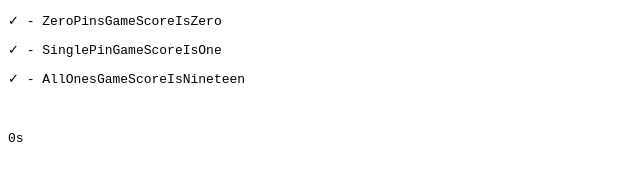
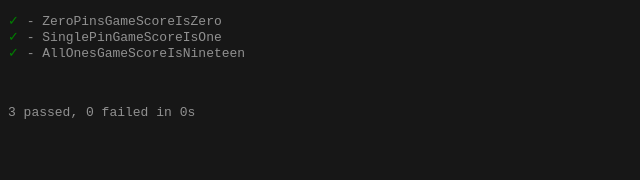
Before and after one commit to whatbirdisthat/browser-kata, a plain HTML site: page index.html in a window 1280 px wide. Shown: the whole page, without its empty margins (0-640 px from the left). Drawn offline with Linux system fonts and the light colour scheme.

Commit message:
improved presentation

```diff
--- a/index.html
+++ b/index.html
@@ -5,6 +5,12 @@
 		<script src="game.js"></script>
 		<script src="test-runner.js"></script>
 		<script src="tests.js"></script>
+<style type="text/css">
+body {
+  background: #171717;
+    color: #919191;
+}
+</style>
 	</head>
 	<body>
     <pre id="test-output"></pre>
--- a/test-runner.js
+++ b/test-runner.js
@@ -10,25 +10,39 @@ function assertEquals(expected, actual) {
 function runTests(theTests) {
 
   let startTime = new Date()
+  var passCount = 0
+  var failCount = 0
+
+  document.write("<pre>")
 
   for (var i in theTests) {
     let testName = i
     var testResult = "\u2713"
+    var testResultHTML = "<font color=\"green\">" + testResult + "</font>"
+
     var failReport = null
     try {
       let theGame = new BowlingGame();
       theTests[i](theGame);
+      passCount++
     } catch (e) {
       testResult = "\u2717"
-      failReport = {...{testName:testName},...e}
+      testResultHTML = "<font color=\"red\">" + testResult + "</font>"
+      failReport = e
+      failCount++
     }
     console.log(testResult + " - " + testName)
     failReport && console.table(failReport)
-    document.write("<pre>" + testResult + " - " + testName + "</pre>")
-    failReport && document.write("<pre>" + failReport + "</pre>")
+
+
+    document.write("\n" + testResultHTML + " - " + testName)
+    failReport && document.write(JSON.stringify(failReport))
 
   }
+
   let theDuration = new Date() - startTime
-  console.log(theDuration + "s DURATION")
-  document.write("<br><pre>" + theDuration + "s </pre>")
+  let summaryMessage = passCount + " passed, " + failCount + " failed in " + theDuration + "s"
+  document.write("</pre>")
+  console.log(summaryMessage)
+  document.write("<br><pre>" + summaryMessage + "</pre>")
 }
```
